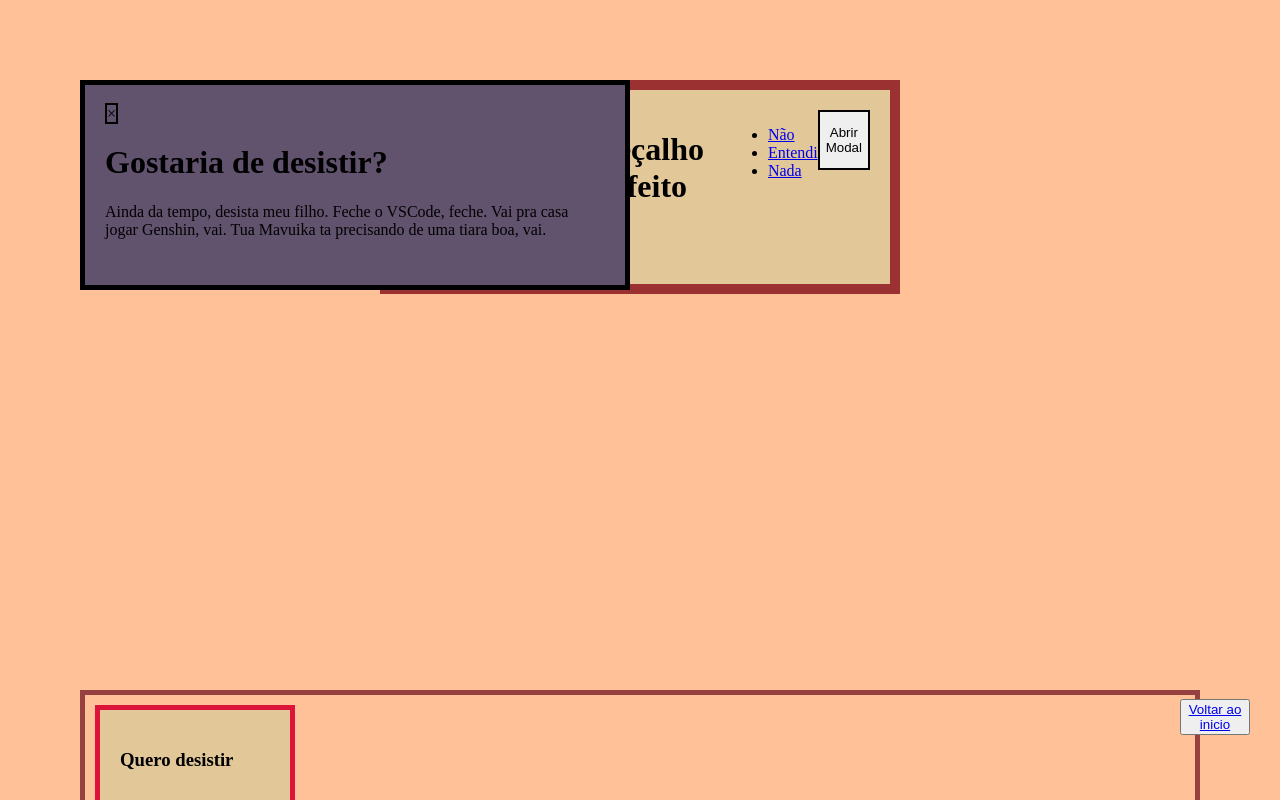
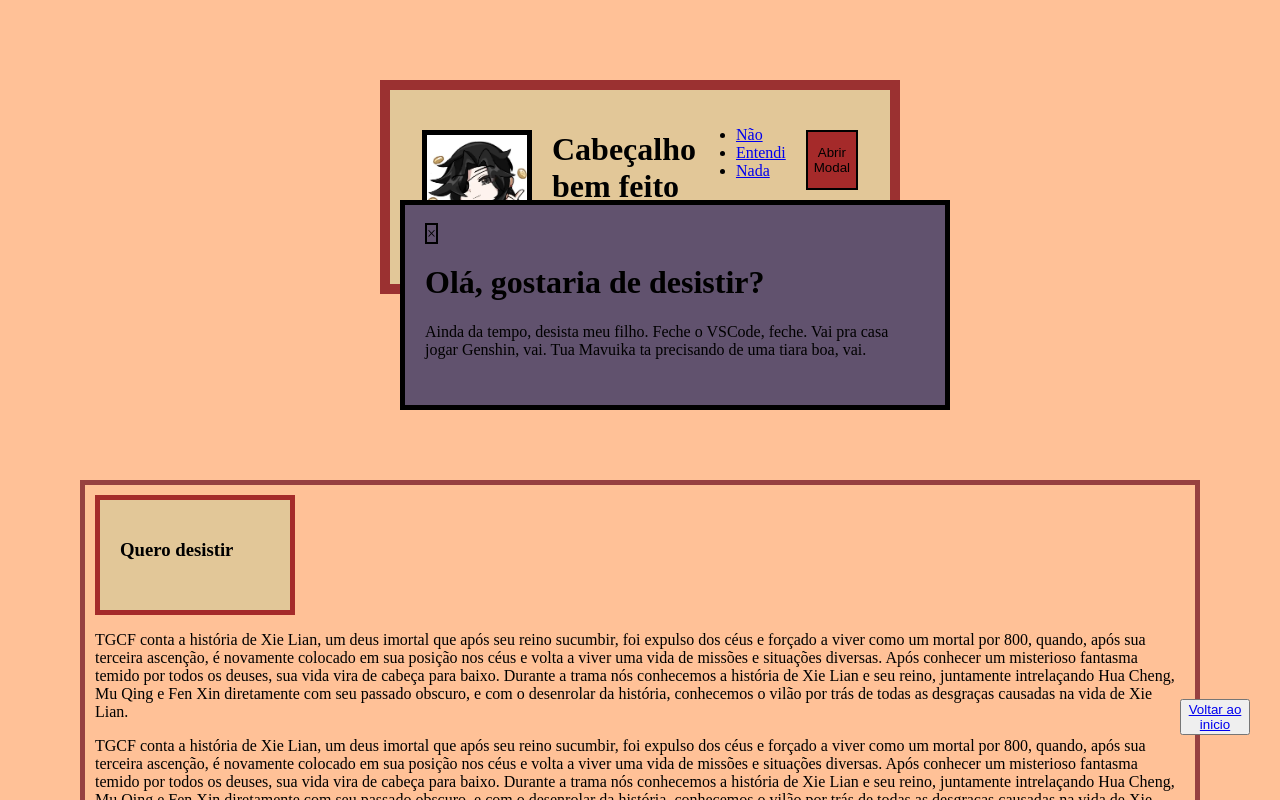
Before and after one commit to ItzEduhh/desafio2508, a plain HTML site: page index.html in a window 1280 px wide. Both pictures are taken after a click on the button "Abrir Modal". Shown: the top 800 px of the page. Drawn offline with Linux system fonts and the light colour scheme.

Commit message:
Alterações leves

```diff
--- a/index.html
+++ b/index.html
@@ -51,7 +51,7 @@
             top: 15px;
             width: 150px;
             height: 70px;
-            border: 5px solid crimson;
+            border: 5px solid brown;
             padding: 20px;
             background-color: rgb(226, 199, 152);
         }
@@ -64,7 +64,7 @@
             height: 160px;
             border: 5px solid black;
             padding: 20px;
-            background-color: black;
+            background-color: rgba(0, 0, 0, 0.384);
             justify-content: center;
             align-items: center;
         }
@@ -84,9 +84,18 @@
         }
 
         #minhaModal{
-            position: sticky;
+            position: fixed;
+            top: 200px;
+            left:400px;
+            right:400px;
             background-color: rgb(97, 82, 110);
             z-index: 4;
+        }
+
+        #abrirModal{
+            margin:20px;
+            border:2px solid black;
+            background-color: brown;
         }
 
     </style>
@@ -120,7 +129,7 @@
     <div class="modal" id="minhaModal">
         <div id="conteudoModal">
             <span class="close-btn" id="fecharModal">&times;</span>
-            <h1>Gostaria de desistir?</h1>
+            <h1>Olá, gostaria de desistir?</h1>
             <p>Ainda da tempo, desista meu filho. Feche o VSCode, feche. Vai pra casa jogar Genshin, vai. Tua
                 Mavuika ta precisando de uma tiara boa, vai.
             </p>
```
